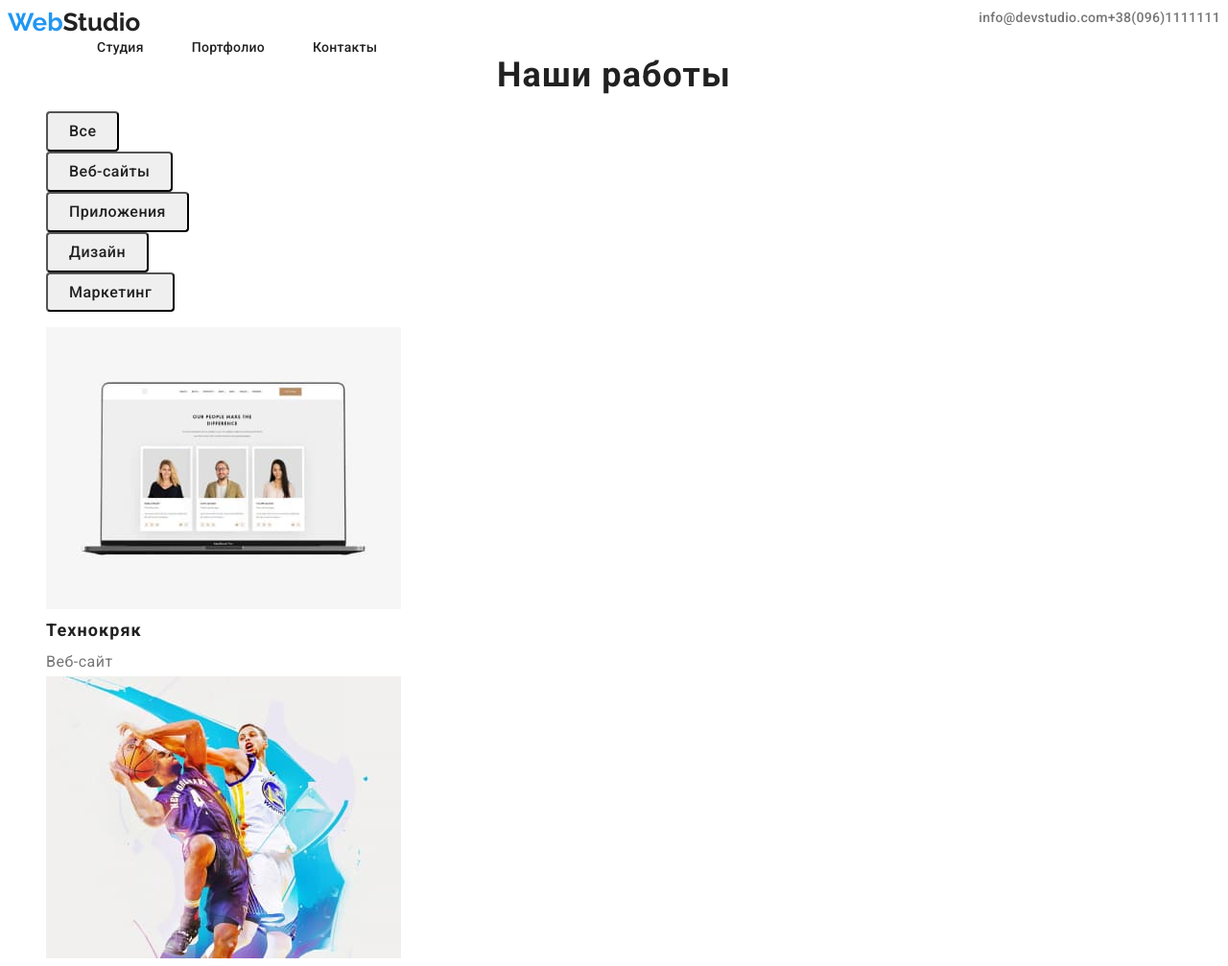
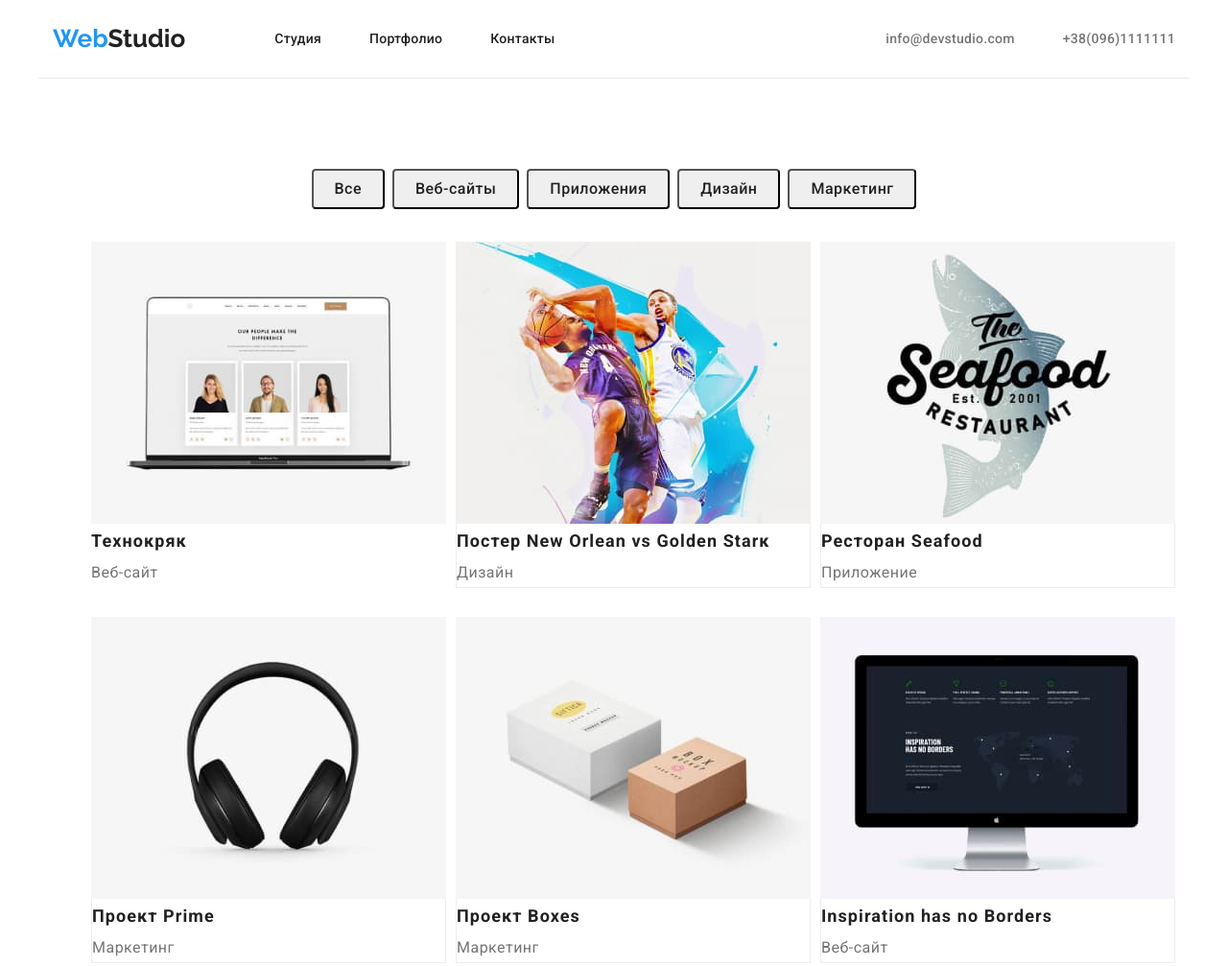
Before and after one commit to dimaparfenyk/goit-markup-hw-03-, a plain HTML site: page portfolio.html in a window 1280 px wide. Shown: the top 1007 px of the page at 96% size. Drawn offline with nearby package versions, Linux system fonts and the light colour scheme.

Commit message:
before validator

```diff
--- a/css/styles.css
+++ b/css/styles.css
@@ -5,6 +5,7 @@
   --main-text-color: #ffffff;
   --header-background-color: #ffffff;
   --top-section-background-color: #2f303a;
+  --card-border-color: #eeeeee;
   --footer-contacts-color: rgba(255, 255, 255, 0.6);
 }
 
@@ -18,13 +19,17 @@ body {
 p,
 h1,
 h2,
-h3 {
+h3,
+ul {
   margin: 0;
 }
-
+img {
+  display: block;
+  max-width: 100%;
+  height: auto;
+}
 .list {
   list-style: none;
-  margin: 0px;
   padding: 0px;
 }
 .container {
@@ -32,7 +37,6 @@ h3 {
   margin: 0 auto;
 }
 /* оформление логотипа */
-
 .logo {
   color: var(--accent-color);
   font-family: Raleway;
@@ -56,6 +60,8 @@ a {
   display: flex;
   flex-direction: row;
   align-items: center;
+  padding: 25px 15px;
+  border-bottom: 1px solid #ececec;
 }
 .nav-item + .nav-item {
   margin-left: 50px;
@@ -76,7 +82,7 @@ a {
 .nav-link:focus {
   color: var(--accent-color);
 }
-.contacts {
+.nav-section .contacts {
   display: flex;
   margin-left: auto;
 }
@@ -183,9 +189,7 @@ a {
   letter-spacing: 0.03em;
   color: var(--primary-title-color);
 }
-.team {
-  padding-top: 94px;
-}
+
 .team-list {
   display: flex;
   margin-top: 50px;
@@ -214,6 +218,7 @@ a {
   display: flex;
   flex-direction: column;
   margin-top: 20px;
+  width: 230px;
 }
 .footer-items:not(:first-child) {
   margin-top: 9px;
@@ -233,6 +238,16 @@ a {
   color: var(--footer-contacts-color);
 }
 /* оформление портфолио */
+.portfolio .title {
+  display: none;
+}
+.portfolio-list {
+  display: flex;
+  justify-content: center;
+}
+.portfolio-item:not(:last-child) {
+  margin-right: 8px;
+}
 .filter-btn {
   display: inline-block;
   padding: 6px 22px;
@@ -256,6 +271,13 @@ a {
   color: var(--main-text-color);
   cursor: pointer;
 }
+/* оформление карточек */
+.projects-list {
+  display: flex;
+  flex-wrap: wrap;
+  justify-content: space-between;
+  margin-top: 34px;
+}
 .project-name {
   font-weight: 700;
   font-size: 18px;
@@ -270,3 +292,13 @@ a {
   letter-spacing: 0.03em;
   color: var(--primary-text-color);
 }
+.projects-description {
+  border: 1px solid var(--card-border-color);
+}
+.company-projects:nth-child(-n + 6) {
+  margin-bottom: 30px;
+}
+.projects-description {
+  border: 1px solid var(--card-border-color);
+  border-top: none;
+}
--- a/portfolio.html
+++ b/portfolio.html
@@ -4,15 +4,17 @@
     <meta charset="UTF-8">
     <meta http-equiv="X-UA-Compatible" content="IE=edge">
     <meta name="viewport" content="width=device-width, initial-scale=1.0">
-
     <title>Document</title>
+    <link rel="stylesheet" href="https://cdnjs.cloudflare.com/ajax/libs/modern-normalize/1.1.0/modern-normalize.min.css"
+        integrity="sha512-wpPYUAdjBVSE4KJnH1VR1HeZfpl1ub8YT/NKx4PuQ5NmX2tKuGu6U/JRp5y+Y8XG2tV+wKQpNHVUX03MfMFn9Q=="
+        crossorigin="anonymous" referrerpolicy="no-referrer" />
     <link href="https://fonts.googleapis.com/css2?family=Raleway:wght@700&family=Roboto:wght@400;500;700;900&display=swap"
         rel="stylesheet">
     <link rel="stylesheet" href="./css/styles.css">
 </head>
 <body>
     <header class="header">
-        <nav class="site-navigation">
+        <nav class="nav-section container">
             <a href="" class="logo">Web<span class="logo-header">Studio</span>
             </a>
             <ul class="nav-list list">
@@ -26,46 +28,47 @@
                     <a href="" class="nav-link">Контакты</a>
                 </li>
             </ul>
-        </nav>
+
             <ul class="contacts list">
-            <li>
+                <li class="contacts-item">
                     <a class="contact-link" href="mailto:info@devstudio.com">info@devstudio.com</a>
                 </li>
-            <li>
+                <li class="contacts-item">
                     <a class="contact-link" href="tel:+380961111111">+38(096)1111111
                     </a>
                 </li>
             </ul>
-
+        </nav>
+    </header>
     </header>
     <main class="portfolio-main">
-        <section class="portfolio-section">
-            <div>
+        <section class="portfolio container section">
+
                 <h1 class="title">Наши работы</h1>
-                <ul class="portfolio-list">
-                    <li class="portfolio-item list">
+                <ul class="portfolio-list list">
+                    <li class="portfolio-item ">
                         <button type="button" class="filter-btn">Все</button>
                     </li>
-                    <li class="portfolio-item list">
+                    <li class="portfolio-item ">
                         <button type="button" class="filter-btn">Веб-сайты</button>
                     </li>
-                    <li class="portfolio-item list">
+                    <li class="portfolio-item ">
                         <button type="button" class="filter-btn">Приложения</button>
                     </li>
-                    <li class="portfolio-item list">
+                    <li class="portfolio-item ">
                         <button type="button" class="filter-btn">Дизайн</button>
                     </li>
-                    <li class="portfolio-item list">
+                    <li class="portfolio-item ">
                         <button type="button" class="filter-btn">Маркетинг</button>
                     </li>
                 </ul>
-                <ul>
+                <ul class="projects-list">
                     <li class="company-projects list">
                         <a href=""> <img src="./images/технокряк.jpg" alt="Главная страница сайта" width="370">
-                            <div class="projects-description">
+
                                 <h2 class="project-name">Технокряк</h2>
                                 <p class="project-type">Веб-сайт</p>
-                            </div>
+
                         </a>
                     </li>
                     <li class="company-projects list">
@@ -137,16 +140,19 @@
             </div>
         </section>
     </main>
-    <footer class="footer">
+    <footer class="footer section container">
         <a href="" class="logo">Web<span class="logo-footer">Studio</span>
         </a>
-        <address class="company-adress"> г. Киев, пр-т Леси Украинки, 26</address>
         <ul class="contacts list">
-            <li>
+            <li class="footer-items">
+                <address class="company-adress"> г. Киев, пр-т Леси Украинки, 26
+                </address>
+            </li>
+            <li class="footer-items">
                 <a class="footer-contact-link" href="mailto:info@devstudio.com">info@devstudio.com
                 </a>
             </li>
-            <li>
+            <li class="footer-items">
                 <a class="footer-contact-link" href="tel:+380961111111">+38(096) 111 11 11
                 </a>
             </li>
```
Also changed, not shown: index.html (+8 -2 lines). Lines whose indentation alone changed are shown as unchanged.
